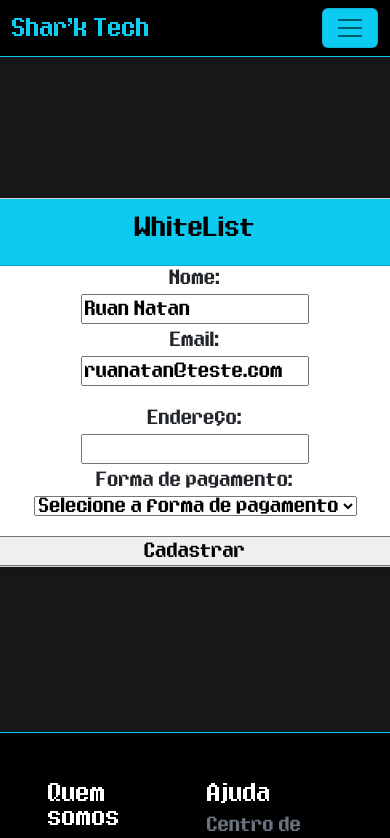
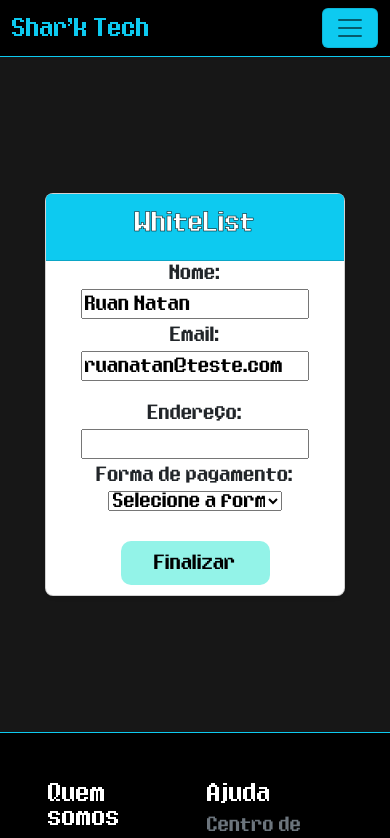
Before and after one commit to GabeOP/CRUD, a React (Vite) app in the folder frontend/: page /formulario in a window 390 px wide. Shown: the top 838 px of the page. Built offline with nearby package versions, Linux system fonts and the light colour scheme.

Commit message:
Responsividade formulario

```diff
--- a/frontend/src/components/Form.jsx
+++ b/frontend/src/components/Form.jsx
@@ -51,7 +51,7 @@ export default function Form() {
           <button onClick={() => deletarUsuario(item.id)}>Excluir</button>
         </div>
       ))} */}
-        <form className="card mb-4 rounded-3 shadow-sm" id="formulario" onSubmit={cadastrarUsuario}>
+        <form className="card rounded-3 shadow-sm" id="formulario" onSubmit={cadastrarUsuario}>
           <div className="card-header text-bg-info py-3">
             <h4 id="tituloForm" className="">WhiteList</h4>
           </div>
@@ -88,7 +88,7 @@ export default function Form() {
               <option>Boleto bancário</option>
             </select>
           </div>
-          <input type="submit" value="Cadastrar" />
+          <input id="btnForm" type="submit" value="Finalizar" />
         </form>
       </div>
       <Footer />
--- a/frontend/style/Form.css
+++ b/frontend/style/Form.css
@@ -7,6 +7,9 @@
   background-color: #0a0a0af1!important;
 }
 
+#formulario{
+  max-width: 400px !important;
+}
 #formulario div{
   padding-bottom: 20px;
   padding-inline: 40px;
@@ -14,5 +17,32 @@
   flex-direction: column;
   align-items: center;
   text-align: center;
+
   gap: 4px;
 }
+
+#formulario h4{
+  color: white;
+  -webkit-text-stroke-width: .5px; /* largura da borda */
+  -webkit-text-stroke-color: #000; /* cor da borda */
+}
+#btnForm{
+  margin-block: 10px;
+  width: 50%;
+  display: flex;
+  justify-content: center;
+  align-self: center;
+  background-color: #93f3e8;
+  border: none;
+  border-radius: 10px;
+  padding: 10px;
+}
+
+@media (max-width: 430px){
+  #formulario {
+    width: 300px;
+  }
+  #formulario select {
+    width: 80%
+  }
+}
```
